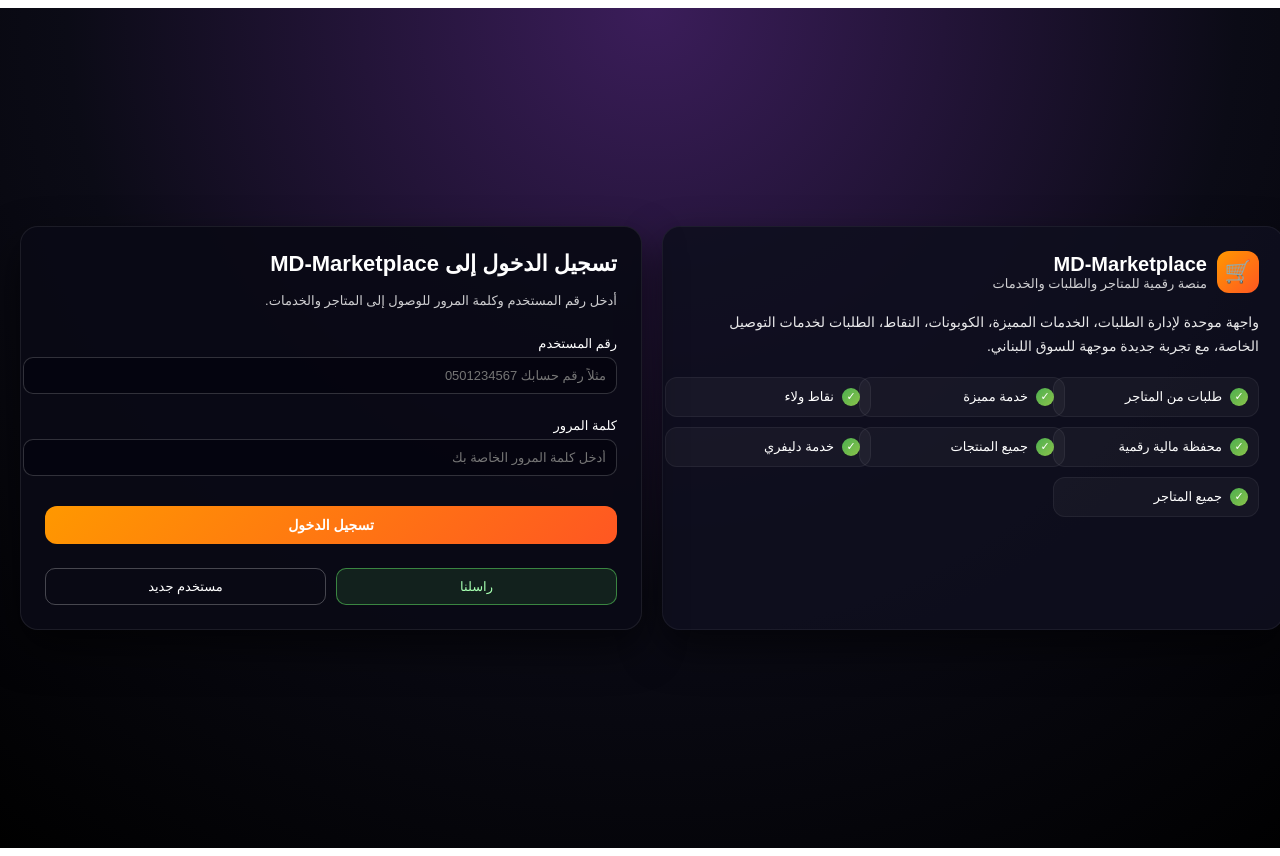
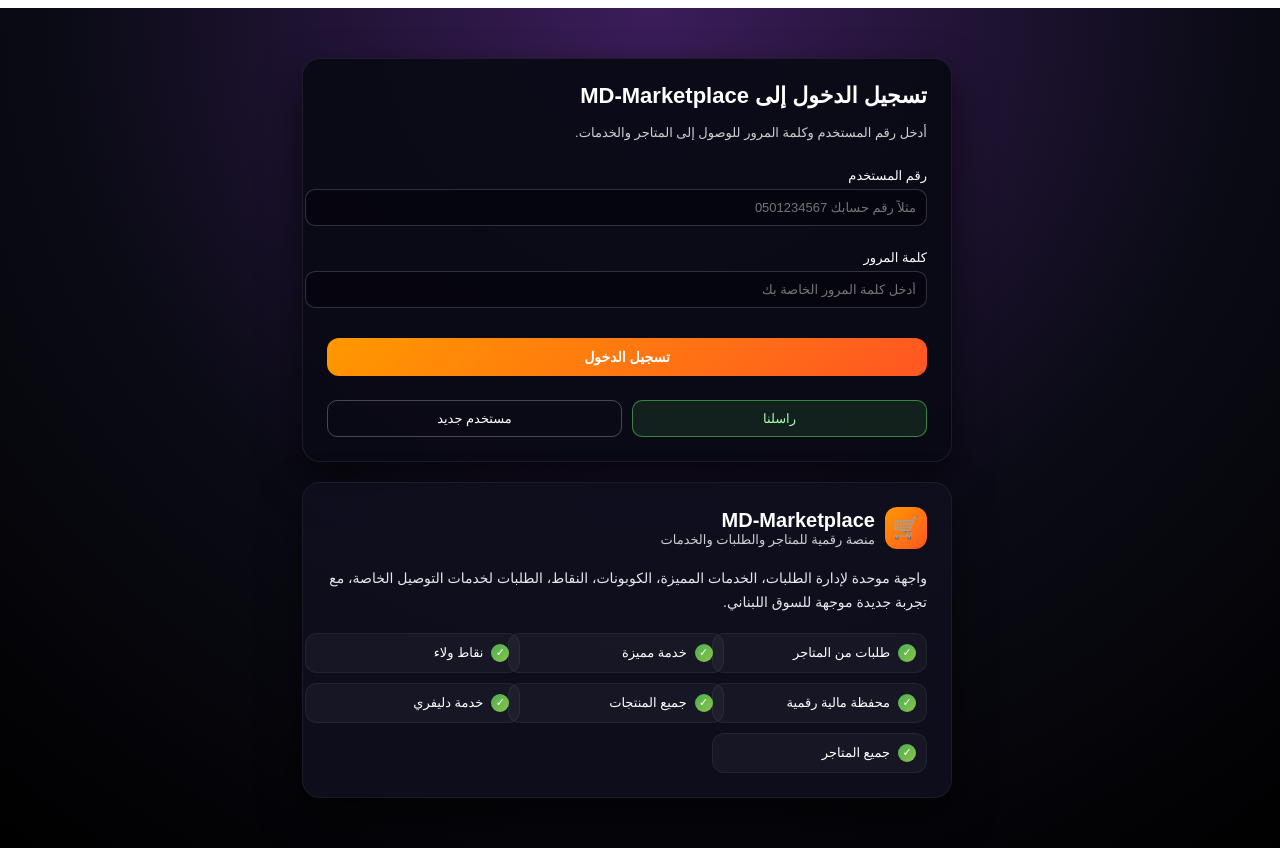
Before and after one commit to mjahto18-ui/MD-Marketplace, a Next.js app: page / in a window 1280 px wide. Shown: the top 856 px of the page. Built offline with nearby package versions, Linux system fonts and the light colour scheme.

Commit message:
Update page.js

```diff
--- a/app/page.js
+++ b/app/page.js
@@ -31,21 +31,22 @@ export default function Home() {
         justifyContent: 'center',
         overflowX: 'hidden',
         width: '100%',
-        maxWidth: '100%'
+        maxWidth: '100%',
+        margin: 0
       }}
     >
       <div
         style={{
           width: '100%',
-          maxWidth: '100%',
+          maxWidth: 600, // أهم نقطة: تحديد عرض ثابت للجوال
+          margin: '0 auto', // يخلي كل شي بالنص
           display: 'flex',
-          flexDirection: isMobile ? 'column' : 'row',
+          flexDirection: 'column',
           gap: 20
         }}
       >
 
-        {/* على الجوال: الدخول فوق */}
-        {isMobile && (
+        {/* الدخول فوق على الجوال */}
         <LoginBox
           userId={userId}
           password={password}
@@ -55,23 +56,9 @@ export default function Home() {
           handleRegister={handleRegister}
           handleContact={handleContact}
         />
-        )}
 
         {/* صندوق المعلومات */}
         <InfoBox />
-
-        {/* على الكمبيوتر: الدخول على اليسار */}
-        {!isMobile && (
-          <LoginBox
-            userId={userId}
-            password={password}
-            setUserId={setUserId}
-            setPassword={setPassword}
-            handleLogin={handleLogin}
-            handleRegister={handleRegister}
-            handleContact={handleContact}
-          />
-        )}
       </div>
     </main>
   );
```
Lines whose indentation alone changed are shown as unchanged.
